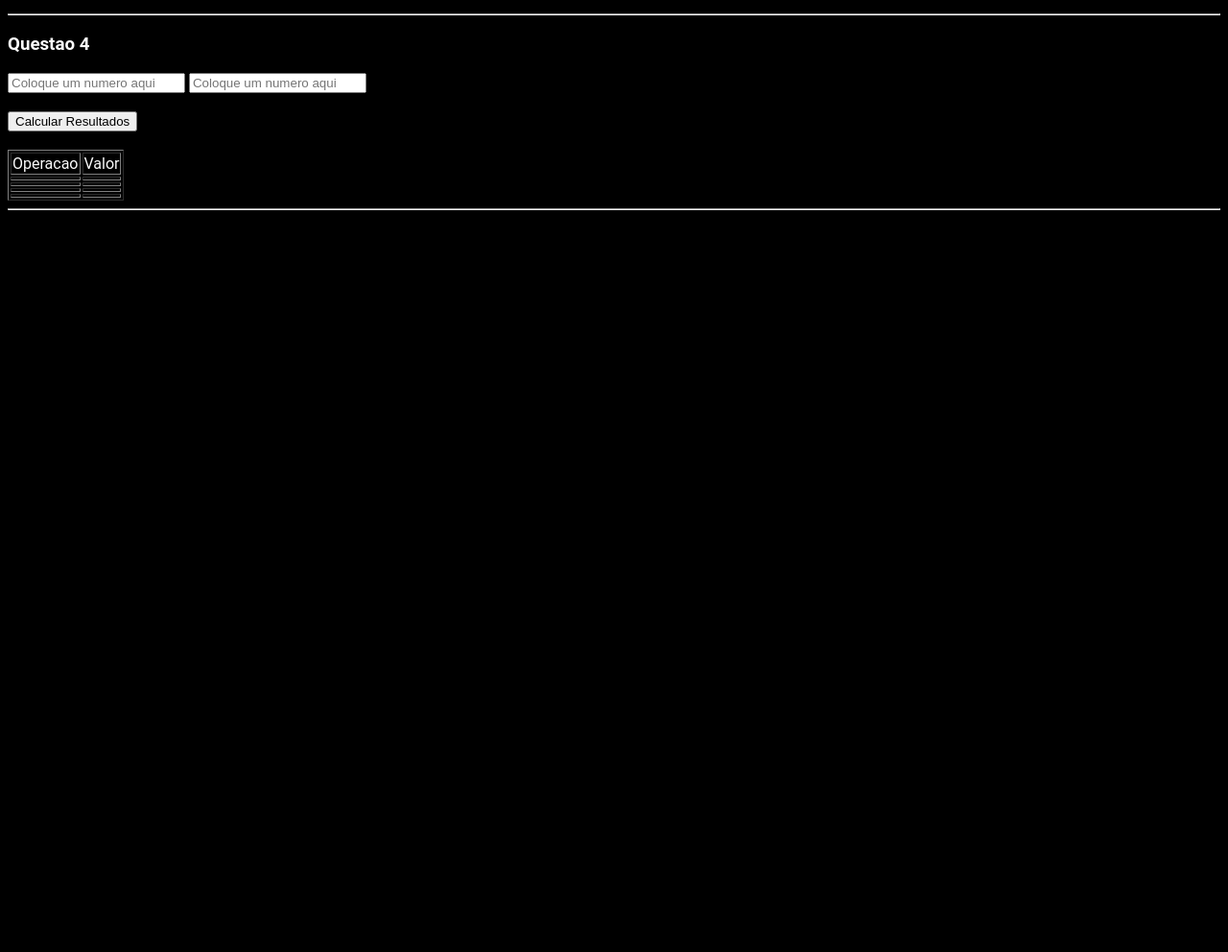
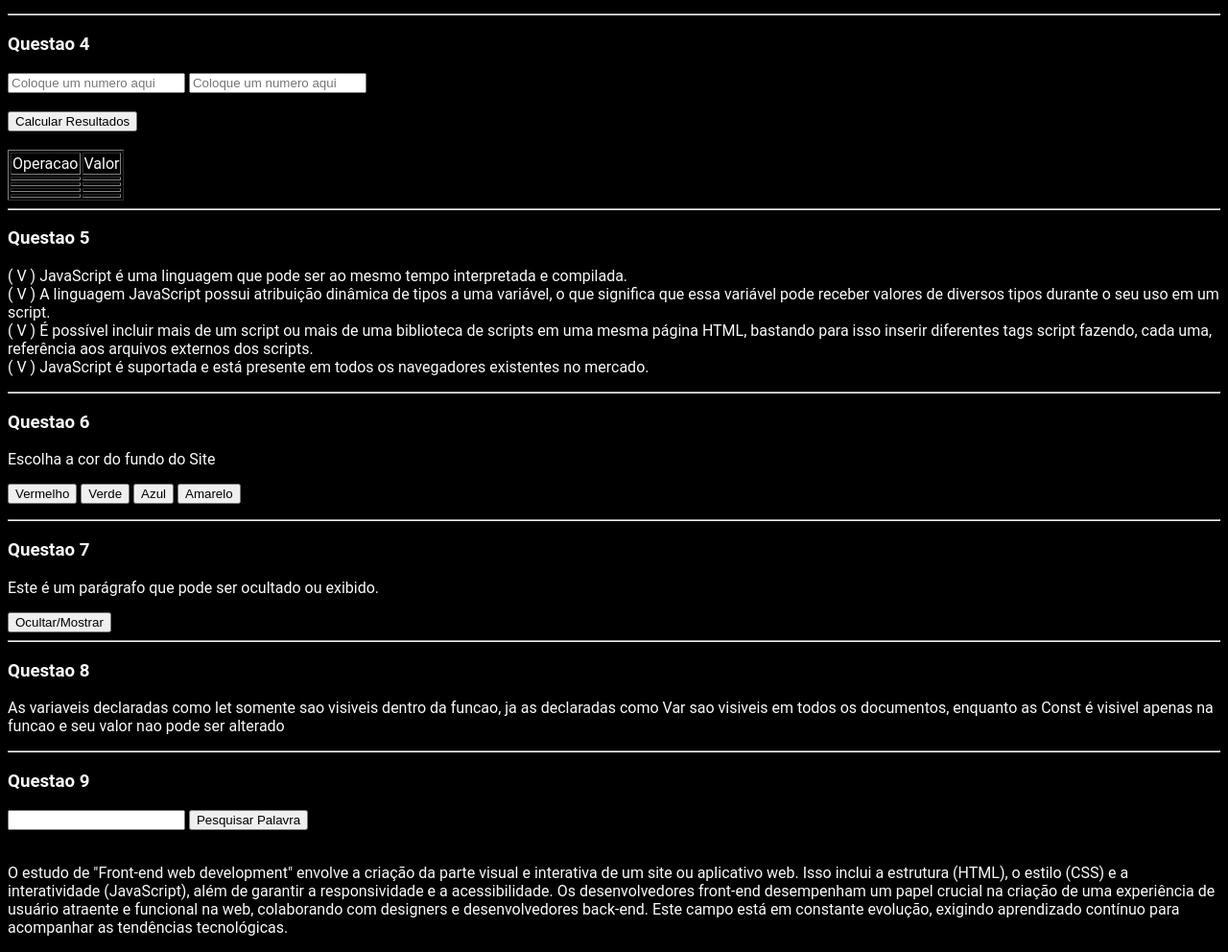
Before and after one commit to YoSoyCoka/Atividades_FRONTWEB, a plain HTML site: page index.html in a window 1280 px wide. Shown: the part 500-1492 px from the top of the page at 96% size. Before the commit the page ends 800 px from the top, so only its background shows below. Drawn offline with Linux system fonts and the light colour scheme.

Commit message:
atualizacoes_atividades

```diff
--- a/funcoes.js
+++ b/funcoes.js
@@ -85,6 +85,50 @@ function calcular(){
 
     document.getElementById("resto").innerHTML = valor1 + " % " + valor2;
     document.getElementById("resuresto").innerHTML = resto;
+}
 
+function mudarcor(cor){
 
+    document.body.style.backgroundColor = cor;
 }
+
+function ocultarParagrafo() {
+    var paragrafo = document.getElementById("paragrafo");
+    paragrafo.style.display = paragrafo.style.display === "block" ? "none" : "block";
+  }
+
+// function pesquisarpalavra_no_texto(){
+//     var texto = document.getElementById("te").value;
+//     var palavra = document.getElementById("palavra").value;
+//     var resultado = document.getElementById("resultado_texto");
+
+//     var ocorrencias = texto.match(new RegExp(palavra, "gi")).length;
+
+//     resultado.innerHTML = "A palavra " + palavra + " ocorre " + ocorrencias + " vezes no texto.";
+// }
+function pesquisar() {
+  var texto = document.getElementById("texto").textContent;
+  var palavra = document.getElementById("palavra").value;
+  var resultado = document.getElementById("resultado_texto");
+
+  if (palavra === "") {
+    resultado.innerHTML = "Por favor, digite uma palavra para pesquisar.";
+    return;
+  }
+
+  var ocorrencias = texto.match(new RegExp(palavra, "gi"));
+
+  if (ocorrencias === null) {
+    resultado.innerHTML = "A palavra " + palavra + " não foi encontrada no texto.";
+    return;
+  }
+
+  resultado.innerHTML = "A palavra " + palavra + " ocorre " + ocorrencias.length + " vezes no texto.";
+
+  var novoTexto = texto;
+  for (var i = 0; i < ocorrencias.length; i++) {
+    novoTexto = novoTexto.replace(new RegExp(ocorrencias[i], "gi"), "<span class='destaque'>" + ocorrencias[i] + "</span>");
+  }
+
+  document.getElementById("texto").innerHTML = novoTexto;
+}
--- a/index.html
+++ b/index.html
@@ -54,6 +54,52 @@
          </tr>
       </table>
       <hr>
+      <h3>Questao 5</h3>
+      <p>
+         ( V ) JavaScript é uma linguagem que pode ser ao mesmo tempo interpretada e compilada. <br>
+         ( V ) A linguagem JavaScript possui atribuição dinâmica de tipos a uma variável, o que significa que essa variável pode receber valores de diversos tipos durante o seu uso em um script. <br>
+         ( V ) É possível incluir mais de um script ou mais de uma biblioteca de scripts em uma mesma página HTML, bastando para isso inserir diferentes tags script fazendo, cada uma, referência aos arquivos externos dos scripts. <br>
+         ( V ) JavaScript é suportada e está presente em todos os navegadores existentes no mercado.
+      </p>
+      <hr>
+      <h3>Questao 6</h3>
+      <p>Escolha a cor do fundo do Site</p>
+<form>
+   <button onclick="mudarcor('red')">Vermelho</button>
+   <button onclick="mudarcor('green')">Verde</button>
+   <button onclick="mudarcor('blue')">Azul</button>
+   <button onclick="mudarcor('yellow')">Amarelo</button>
+</form>
+      <hr>
+      <h3>Questao 7</h3>
+      <p id="paragrafo">
+         Este é um parágrafo que pode ser ocultado ou exibido.
+       </p>
+       <button onclick="ocultarParagrafo()">Ocultar/Mostrar</button>
+      <hr>
+      <h3>Questao 8</h3>
+      <p>As variaveis declaradas como let somente sao visiveis dentro da funcao,
+         ja as declaradas como Var sao visiveis em todos os documentos,
+         enquanto as Const é visivel apenas na funcao e seu valor nao pode ser alterado
+      </p>
+      <hr>
+      <h3>Questao 9</h3>
+      <form >
+         <input type="text" id="palavra">
+         <button onclick="pesquisar()">Pesquisar Palavra</button><br><br>
+         <label id="resultado_texto"></label>
+
+         <p id="texto">O estudo de "Front-end web development" envolve a criação da parte visual e
+            interativa de um site ou aplicativo web.
+            Isso inclui a estrutura (HTML), o estilo (CSS) e a interatividade (JavaScript),
+            além de garantir a responsividade e a acessibilidade.
+            Os desenvolvedores front-end desempenham um papel crucial
+            na criação de uma experiência de usuário atraente e funcional na web,
+            colaborando com designers e desenvolvedores back-end. Este campo está em constante evolução,
+            exigindo aprendizado contínuo para acompanhar as tendências tecnológicas.</p>
+      </form>
+
+
       <script src="funcoes.js"></script>
    </body>
 </html>
```
